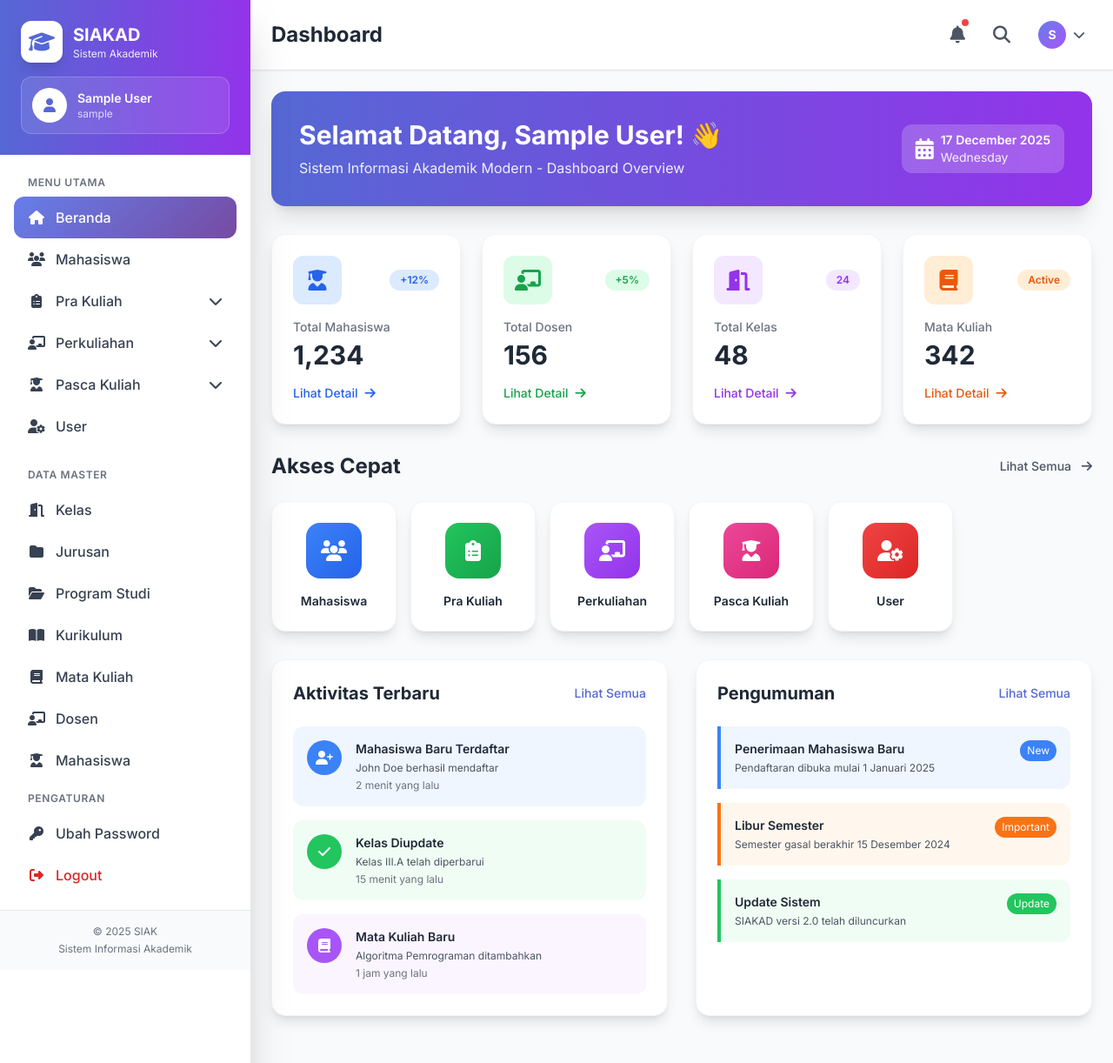
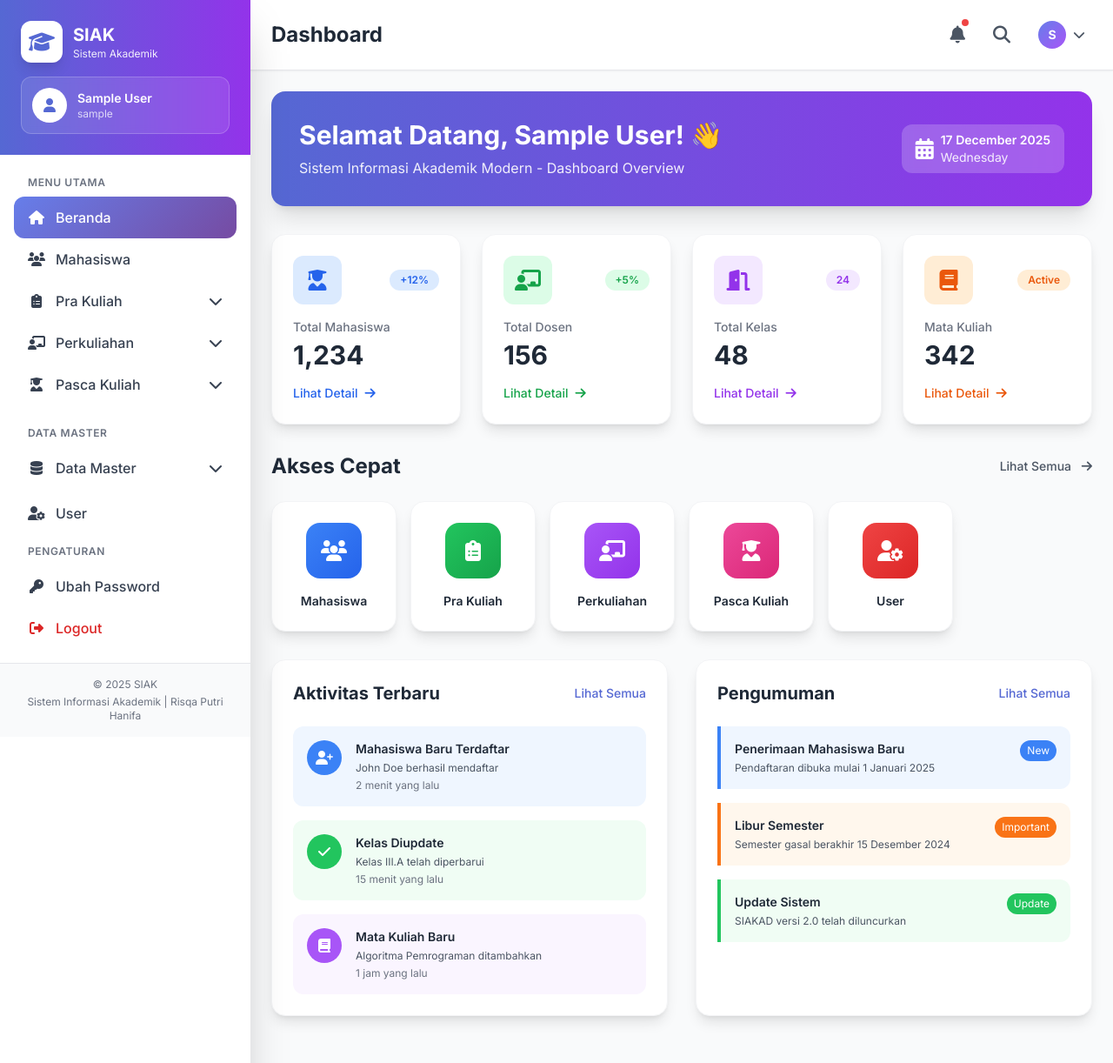
Before and after one commit to Abdul-anip/siak, a PHP site: page /siakad/ in a window 1280 px wide. Shown: the top 1222 px of the page at 87% size. Run offline with PHP 8.4, Linux system fonts and the light colour scheme; the visitor is signed in with stand-in values (Sample User, id 1); some libraries are stand-ins or nearby versions.

Commit message:
fix sidebar

```diff
--- a/views/layout/sidebar.php
+++ b/views/layout/sidebar.php
@@ -12,7 +12,7 @@
                     <i class="fas fa-graduation-cap text-2xl text-primary-600"></i>
                 </div>
                 <div>
-                    <h1 class="text-white font-bold text-xl">SIAKAD</h1>
+                    <h1 class="text-white font-bold text-xl">SIAK</h1>
                     <p class="text-white text-xs opacity-90">Sistem Akademik</p>
                 </div>
             </div>
@@ -156,11 +156,6 @@
                     </div>
                 </div>
             </div>
-
-            <a href="index.php?page=user" class="sidebar-link flex items-center space-x-3 px-4 py-3 rounded-xl text-gray-700 hover:bg-primary-50 hover:text-primary-600 group">
-                <i class="fas fa-user-cog w-5 text-center"></i>
-                <span class="font-medium">User</span>
-            </a>
         </div>
 
         <!-- Data Master -->
@@ -168,43 +163,55 @@
                 <p class="px-4 py-2 text-xs font-semibold text-gray-500 uppercase tracking-wider">
                     Data Master
                 </p>
+                <div class="menu-accordion">
+                    <button
+                        type="button"
+                        onclick="toggleAccordion('dataMaster')"
+                        class="sidebar-link accordion-trigger flex items-center justify-between w-full px-4 py-3 rounded-xl text-gray-700 hover:bg-primary-50 hover:text-primary-600 group"
+                        data-menu="dataMaster"
+                    >
+                        <div class="flex items-center space-x-3">
+                            <i class="fas fa-database w-5 text-center"></i>
+                            <span class="font-medium">Data Master</span>
+                        </div>
+                        <i class="fas fa-chevron-down accordion-icon transition-transform duration-300"></i>
+                    </button>
 
-            <a href="index.php?page=kelas" class="sidebar-link flex items-center space-x-3 px-4 py-3 rounded-xl text-gray-700 hover:bg-primary-50 hover:text-primary-600 group">
-                <i class="fas fa-door-open w-5 text-center"></i>
-                <span class="font-medium">Kelas</span>
+                    <div id="submenu-dataMaster" class="accordion-content overflow-hidden transition-all duration-300 max-h-0">
+                        <div class="ml-8 mt-1 space-y-1">
+                            <a href="index.php?page=kelas" class="sidebar-link submenu-link flex items-center space-x-2 px-4 py-2 rounded-lg text-sm text-gray-600 hover:bg-primary-50 hover:text-primary-600">
+                                <i class="fas fa-circle text-xs"></i>
+                                <span>Kelas</span>
                             </a>
+                            <a href="index.php?page=jurusan" class="sidebar-link submenu-link flex items-center space-x-2 px-4 py-2 rounded-lg text-sm text-gray-600 hover:bg-primary-50 hover:text-primary-600">
+                                <i class="fas fa-circle text-xs"></i>
+                                <span>Jurusan</span>
+                            </a>
+                            <a href="index.php?page=prodi" class="sidebar-link submenu-link flex items-center space-x-2 px-4 py-2 rounded-lg text-sm text-gray-600 hover:bg-primary-50 hover:text-primary-600">
+                                <i class="fas fa-circle text-xs"></i>
+                                <span>Program Studi</span>
+                            </a>
+                            <a href="index.php?page=matkul" class="sidebar-link submenu-link flex items-center space-x-2 px-4 py-2 rounded-lg text-sm text-gray-600 hover:bg-primary-50 hover:text-primary-600">
+                                <i class="fas fa-circle text-xs"></i>
+                                <span>Mata Kuliah</span>
+                            </a>
+                            <a href="index.php?page=dosen" class="sidebar-link submenu-link flex items-center space-x-2 px-4 py-2 rounded-lg text-sm text-gray-600 hover:bg-primary-50 hover:text-primary-600">
+                                <i class="fas fa-circle text-xs"></i>
+                                <span>Dosen</span>
+                            </a>
+                            <a href="index.php?page=mahasiswa" class="sidebar-link submenu-link flex items-center space-x-2 px-4 py-2 rounded-lg text-sm text-gray-600 hover:bg-primary-50 hover:text-primary-600">
+                                <i class="fas fa-circle text-xs"></i>
+                                <span>Data Mahasiswa</span>
+                            </a>
+                        </div>
+                    </div>
+                </div>
+            </div>
 
-            <a href="index.php?page=jurusan" class="sidebar-link flex items-center space-x-3 px-4 py-3 rounded-xl text-gray-700 hover:bg-primary-50 hover:text-primary-600 group">
-                <i class="fas fa-folder w-5 text-center"></i>
-                <span class="font-medium">Jurusan</span>
+        <a href="index.php?page=user" class="sidebar-link flex items-center space-x-3 px-4 py-3 rounded-xl text-gray-700 hover:bg-primary-50 hover:text-primary-600 group">
+                <i class="fas fa-user-cog w-5 text-center"></i>
+                <span class="font-medium">User</span>
             </a>
-
-            <a href="index.php?page=prodi" class="sidebar-link flex items-center space-x-3 px-4 py-3 rounded-xl text-gray-700 hover:bg-primary-50 hover:text-primary-600 group">
-                <i class="fas fa-folder-open w-5 text-center"></i>
-                <span class="font-medium">Program Studi</span>
-            </a>
-
-            <a href="index.php?page=kurikulum" class="sidebar-link flex items-center space-x-3 px-4 py-3 rounded-xl text-gray-700 hover:bg-primary-50 hover:text-primary-600 group">
-                <i class="fas fa-book-open w-5 text-center"></i>
-                <span class="font-medium">Kurikulum</span>
-            </a>
-
-            <a href="index.php?page=matkul" class="sidebar-link flex items-center space-x-3 px-4 py-3 rounded-xl text-gray-700 hover:bg-primary-50 hover:text-primary-600 group">
-                <i class="fas fa-book w-5 text-center"></i>
-                <span class="font-medium">Mata Kuliah</span>
-            </a>
-
-            <a href="index.php?page=dosen" class="sidebar-link flex items-center space-x-3 px-4 py-3 rounded-xl text-gray-700 hover:bg-primary-50 hover:text-primary-600 group">
-                <i class="fas fa-chalkboard-user w-5 text-center"></i>
-                <span class="font-medium">Dosen</span>
-            </a>
-
-            <a href="index.php?page=mahasiswa" class="sidebar-link flex items-center space-x-3 px-4 py-3 rounded-xl text-gray-700 hover:bg-primary-50 hover:text-primary-600 group">
-                <i class="fas fa-user-graduate w-5 text-center"></i>
-                <span class="font-medium">Mahasiswa</span>
-            </a>
-
-        </div>
 
         <!-- User Menu -->
         <div class="mb-4">
@@ -228,7 +235,7 @@
     <div class="sticky bottom-0 bg-gray-50 p-4 border-t">
         <div class="text-center text-xs text-gray-500">
             <p>&copy; <?= date('Y') ?> SIAK</p>
-            <p class="mt-1">Sistem Informasi Akademik</p>
+            <p class="mt-1">Sistem Informasi Akademik | Risqa Putri Hanifa</p>
         </div>
     </div>
 
@@ -334,7 +341,12 @@ function toggleAccordion(menuId) {
     });
 
     document.querySelectorAll('.accordion-trigger').forEach(btn => {
-        btn.classList.remove('active');
+        trigger.addEventListener('click', function(e) {
+                // Jangan lakukan apa-apa selain toggle
+                e.preventDefault();
+                const menuId = this.getAttribute('data-menu');
+                toggleAccordion(menuId);
+            });
     });
 
     // Toggle current accordion
@@ -354,6 +366,9 @@ function toggleAccordion(menuId) {
 /**
  * Initialize accordion state on page load
  */
+/**
+ * Initialize accordion state on page load
+ */
 function initializeAccordionState() {
     const currentPage = new URLSearchParams(window.location.search).get('page') || 'beranda';
 
@@ -370,7 +385,15 @@ function initializeAccordionState() {
         'perkuliahan': 'perkuliahan',
 
         // Pasca Kuliah
-        'pascakuliah': 'pascakuliah'
+        'pascakuliah': 'pascakuliah',
+
+        // DATA MASTER (Tambahkan mapping ini)
+        'kelas': 'datamaster',
+        'jurusan': 'datamaster',
+        'prodi': 'datamaster',
+        'matkul': 'datamaster',
+        'dosen': 'datamaster',
+        'mahasiswa': 'datamaster'
     };
 
     // Get accordion for current page
@@ -381,11 +404,16 @@ function initializeAccordionState() {
         const trigger = document.querySelector(`[data-menu="${accordionId}"]`);
 
         if (submenu && trigger) {
-            // Open accordion
+            // Hilangkan transisi sementara agar menu langsung terbuka tanpa animasi saat page load
+            submenu.style.transition = 'none';
             submenu.style.maxHeight = submenu.scrollHeight + 'px';
             trigger.classList.add('active');
 
-            // Save to localStorage
+            // Kembalikan transisi setelah sedikit delay
+            setTimeout(() => {
+                submenu.style.transition = 'max-height 0.3s ease';
+            }, 10);
+
             localStorage.setItem('activeAccordion', accordionId);
         }
     }
```
Lines whose indentation alone changed are shown as unchanged.
